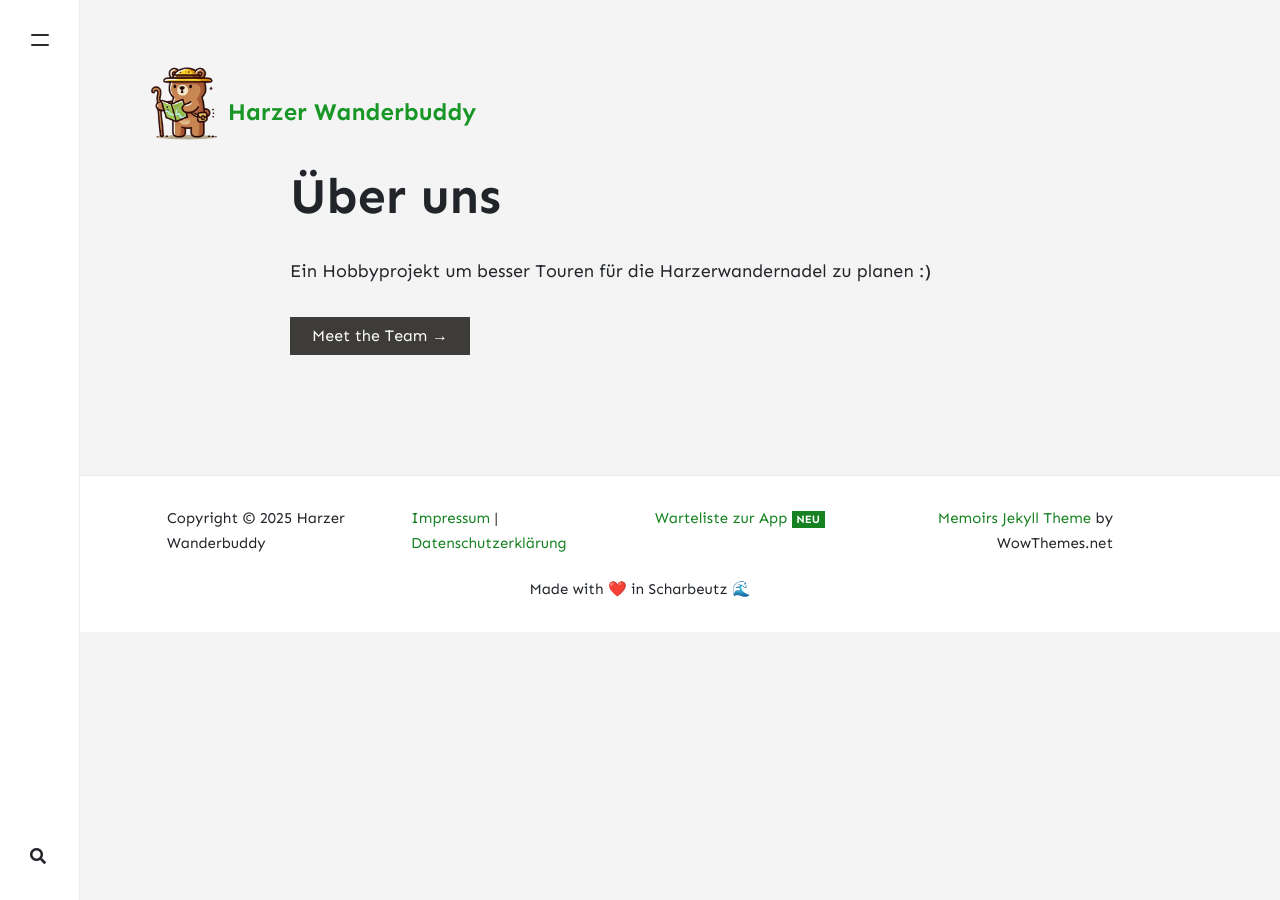
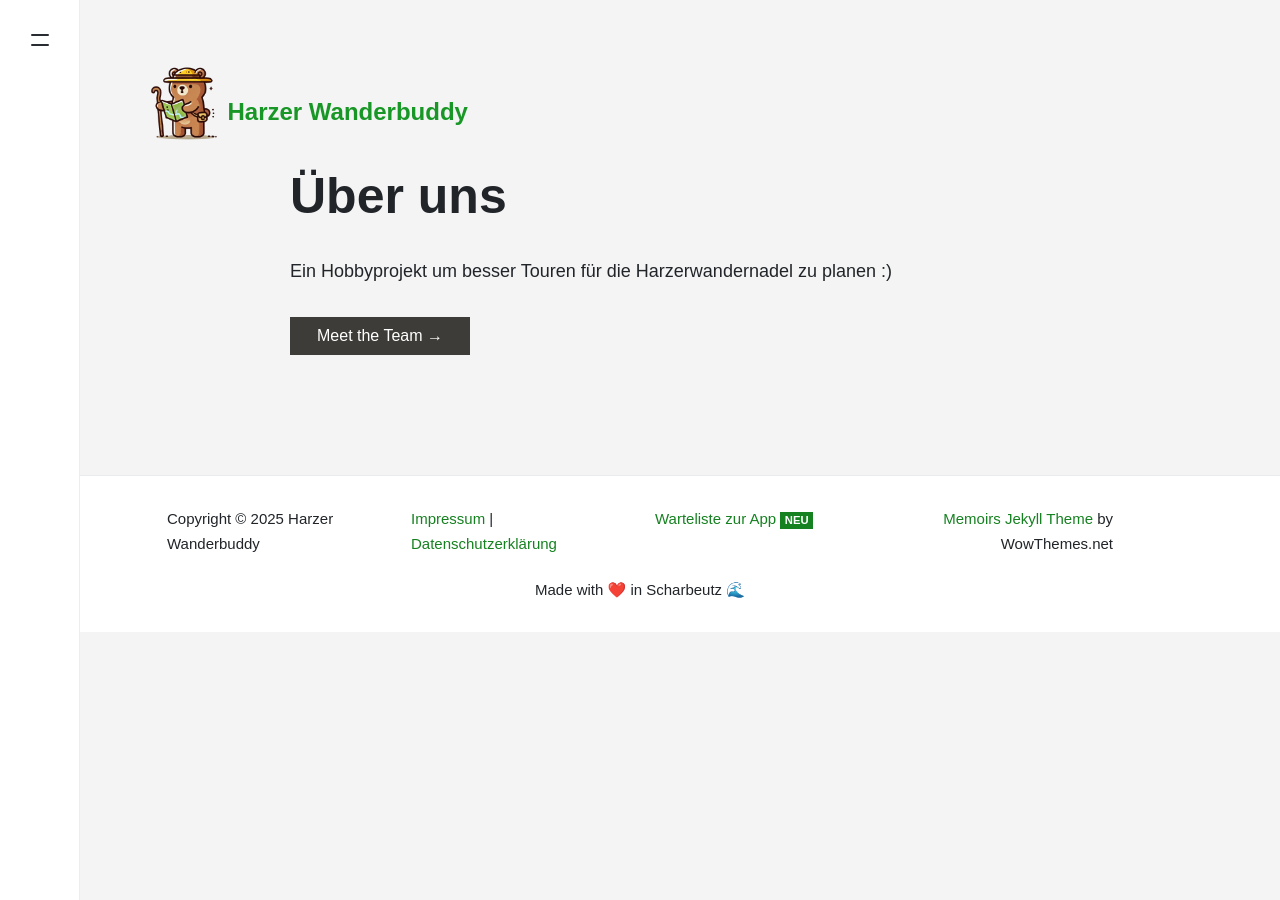
Before and after one commit to JanTristanH/harzer-wander-buddy-website, a Jekyll site: the page built from _pages/about.md, in a window 1280 px wide. Built offline with Jekyll 4.4.1, drawn with Linux system fonts in a browser that asks for light colours; nearby versions of some CDN libraries; comment, search, counter and statistics services are not loaded.

Commit message:
use system font

```diff
--- a/_layouts/default.html
+++ b/_layouts/default.html
@@ -34,10 +34,12 @@
 {% capture layout %}{% if page.layout %}layout-{{ page.layout }}{% endif %}{% endcapture %}
 <body>
 	<!-- defer loading of font and font awesome -->
-	<noscript id="deferred-styles">
-		<link href="https://fonts.googleapis.com/css?family=Sen:400,700&display=swap" rel="stylesheet">
-        <link rel="stylesheet" href="https://use.fontawesome.com/releases/v5.0.13/css/all.css" integrity="sha384-DNOHZ68U8hZfKXOrtjWvjxusGo9WQnrNx2sqG0tfsghAvtVlRW3tvkXWZh58N9jp" crossorigin="anonymous">
-	</noscript>
+     <!--
+        <noscript id="deferred-styles">
+            <link href="https://fonts.googleapis.com/css?family=Sen:400,700&display=swap" rel="stylesheet">
+            <link rel="stylesheet" href="https://use.fontawesome.com/releases/v5.0.13/css/all.css" integrity="sha384-DNOHZ68U8hZfKXOrtjWvjxusGo9WQnrNx2sqG0tfsghAvtVlRW3tvkXWZh58N9jp" crossorigin="anonymous">
+        </noscript>
+        -->
 
 <!-- Begin Sidebar Navigation
 ================================================== -->
--- a/assets/css/theme.scss
+++ b/assets/css/theme.scss
@@ -751,3 +751,7 @@ body.active-side {
     white-space: nowrap;
     border: 0;
   }
+
+  body {
+    font-family: Arial, Helvetica, sans-serif;
+  }
```
